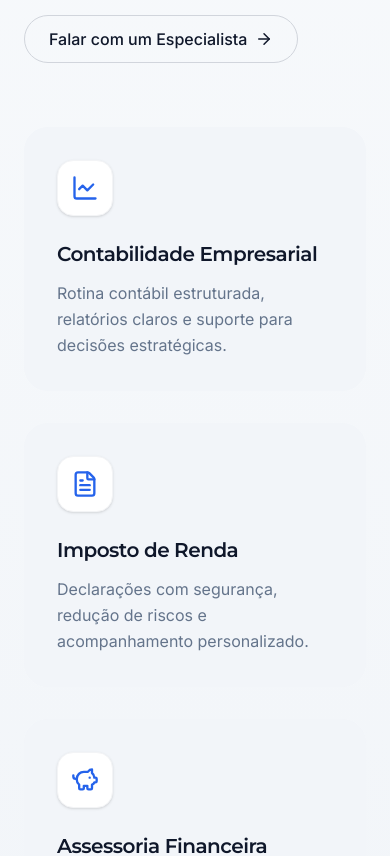
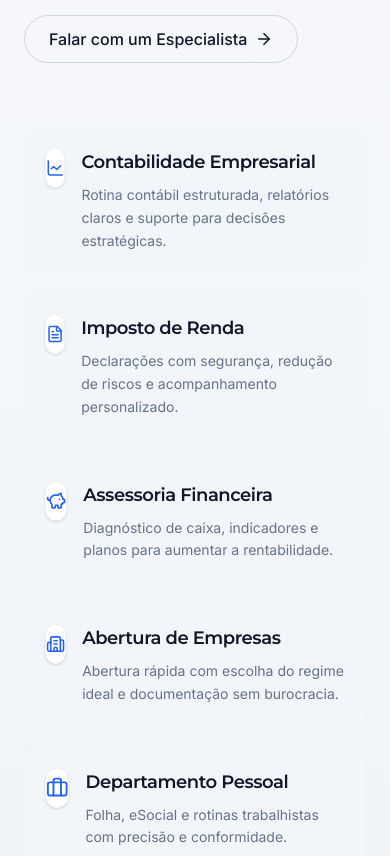
Before and after one commit to samuelg21/BHSUL-CONTABILIDADE, a React (Vite) app: page / in a window 390 px wide. Shown: the part 3000-3856 px from the top of the page. Built offline with nearby package versions, Linux system fonts and the light colour scheme.

Commit message:
refine mobile service cards

```diff
--- a/src/components/Services.jsx
+++ b/src/components/Services.jsx
@@ -61,21 +61,25 @@ const Services = () => {
                     </a>
                 </div>
 
-                <div className="grid md:grid-cols-2 lg:grid-cols-3 gap-8">
+                <div className="grid md:grid-cols-2 lg:grid-cols-3 gap-5 md:gap-8">
                     {services.map((service, index) => (
                         <div
                             key={index}
-                            className="group bg-surface p-8 rounded-3xl border border-transparent hover:border-accent/10 hover:shadow-2xl hover:shadow-accent/5 transition-all duration-500 hover:-translate-y-1"
+                            className="group bg-surface p-5 sm:p-6 md:p-8 rounded-2xl md:rounded-3xl border border-transparent hover:border-accent/10 hover:shadow-2xl hover:shadow-accent/5 transition-all duration-500 hover:-translate-y-1"
                         >
-                            <div className="bg-white text-accent w-14 h-14 rounded-2xl flex items-center justify-center shadow-sm mb-6 border border-gray-100 group-hover:border-accent/30">
-                                {service.icon}
+                            <div className="flex items-start gap-4 sm:block">
+                                <div className="bg-white text-accent w-10 h-10 sm:w-12 sm:h-12 md:w-14 md:h-14 rounded-xl md:rounded-2xl flex items-center justify-center shadow-sm mb-0 sm:mb-5 border border-gray-100 group-hover:border-accent/30">
+                                    {service.icon}
+                                </div>
+                                <div>
+                                    <h3 className="text-lg sm:text-xl font-semibold text-primary mb-2 group-hover:text-accent transition-colors">
+                                        {service.title}
+                                    </h3>
+                                    <p className="text-sm sm:text-base text-text-dim leading-relaxed">
+                                        {service.description}
+                                    </p>
+                                </div>
                             </div>
-                            <h3 className="text-xl font-semibold text-primary mb-3 group-hover:text-accent transition-colors">
-                                {service.title}
-                            </h3>
-                            <p className="text-text-dim leading-relaxed">
-                                {service.description}
-                            </p>
                         </div>
                     ))}
                 </div>
```
